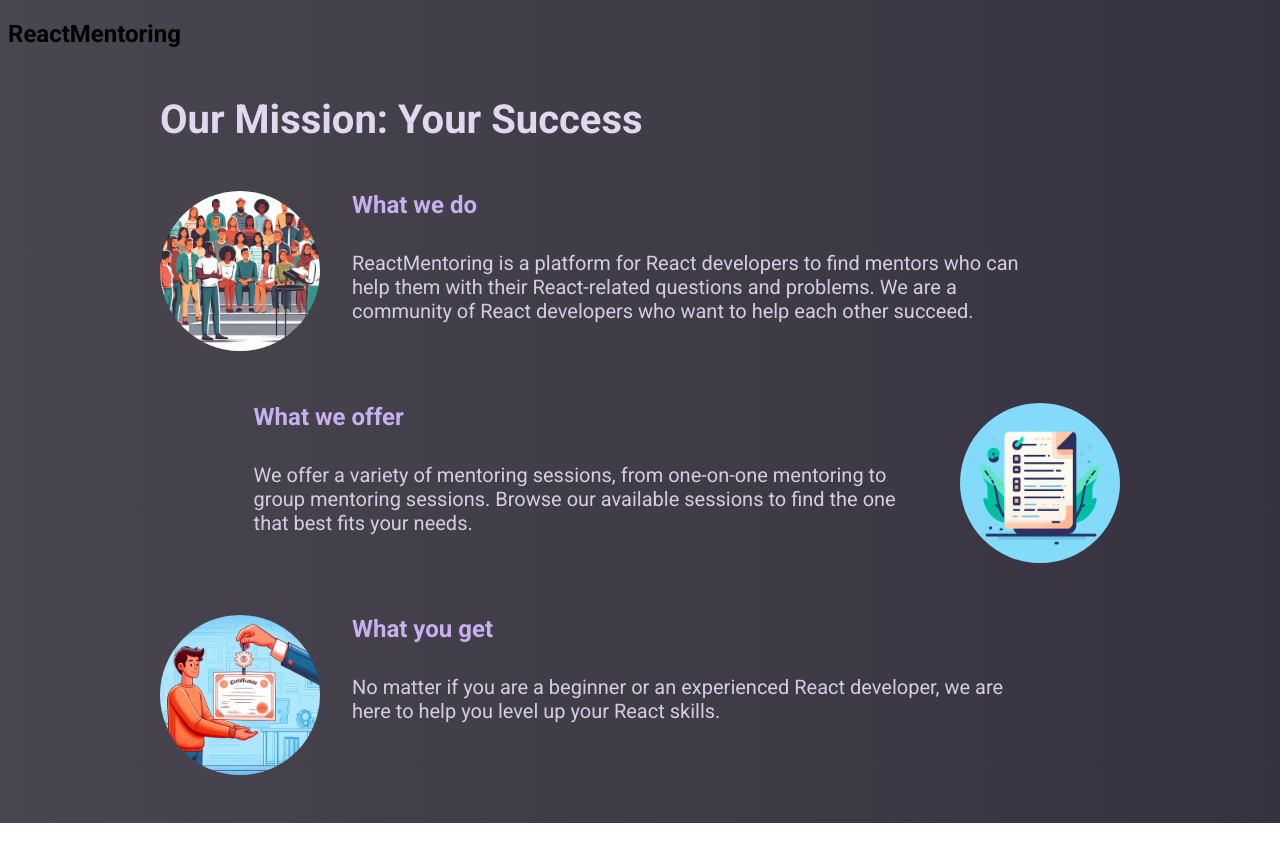
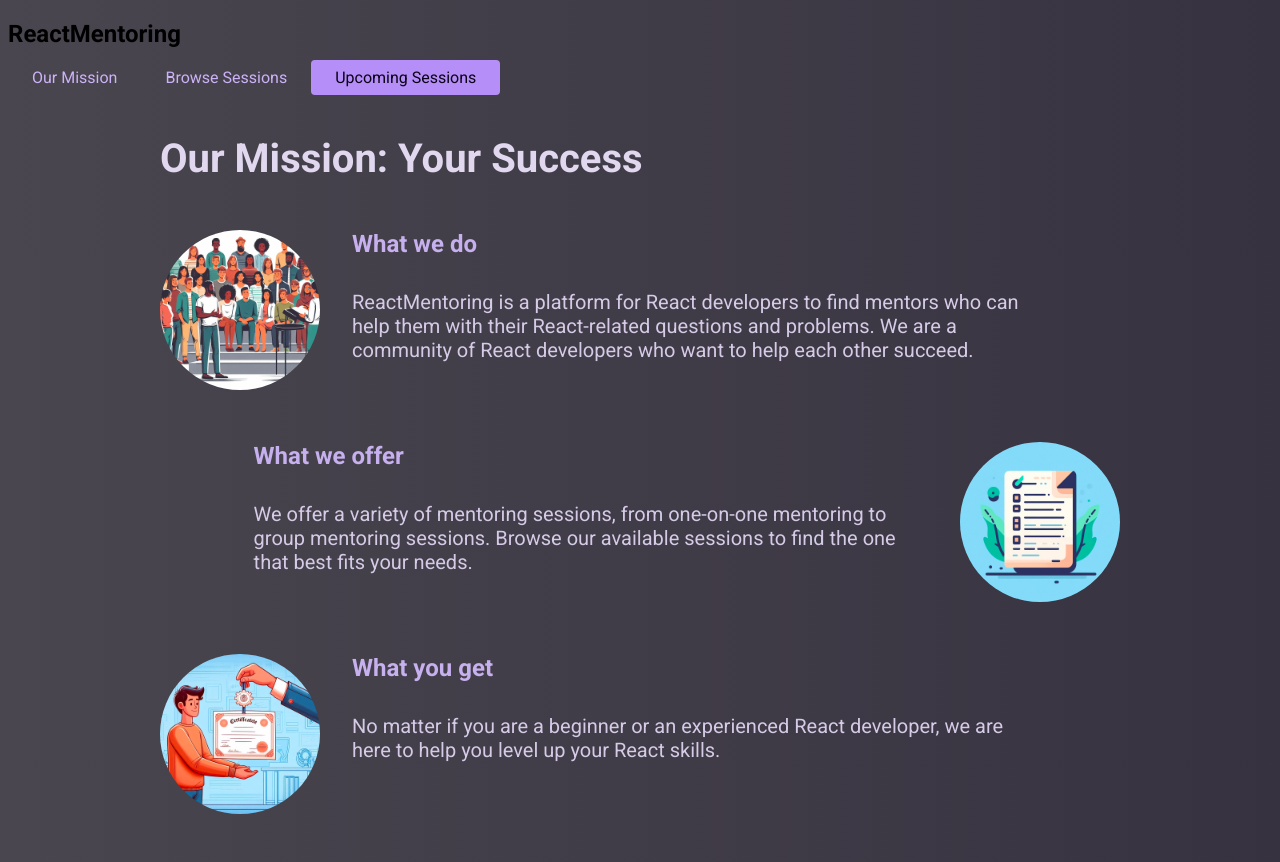
Before and after one commit to desizafirova/react-mentoring-app, a React (Vite) app: page / in a window 1280 px wide. Before the commit the page ends 823 px from the top, so only its background shows below. Built offline with nearby package versions, Linux system fonts and the light colour scheme.

Commit message:
building and importing navigation

```diff
--- a/src/components/Button.tsx
+++ b/src/components/Button.tsx
@@ -1,13 +1,15 @@
-import { ComponentPropsWithoutRef } from 'react';
+import { ComponentPropsWithoutRef, ReactNode } from 'react';
 
 type ButtonProps = ComponentPropsWithoutRef<'button'> & {
   textOnly: boolean;
   href?: never;
+  children: ReactNode;
 };
 
 type LinkProps = ComponentPropsWithoutRef<'a'> & {
   textOnly: boolean;
   href: string;
+  children: ReactNode;
 };
 
 function isAnchorProps(props: ButtonProps | LinkProps): props is LinkProps {
@@ -20,13 +22,17 @@ export default function Button(props: ButtonProps | LinkProps) {
       <a
         className={`button ${props.textOnly && `button--text-only`}`}
         {...props}
-      ></a>
+      >
+        {props.children}
+      </a>
     );
 
   return (
     <button
       className={`button ${props.textOnly && `button--text-only`}`}
       {...props}
-    ></button>
+    >
+      {props.children}
+    </button>
   );
 }
--- a/src/components/Header.tsx
+++ b/src/components/Header.tsx
@@ -1,7 +1,10 @@
+import Navigation from './Navigation';
+
 export default function Header() {
   return (
     <header>
       <h2>ReactMentoring</h2>
+      <Navigation />
     </header>
   );
 }
--- a/src/components/Navigation.tsx
+++ b/src/components/Navigation.tsx
@@ -3,7 +3,15 @@ import Button from './Button';
 export default function Navigation() {
   return (
     <div>
-      <Button />
+      <Button href="/" textOnly={true}>
+        Our Mission
+      </Button>
+      <Button href="/sessions" textOnly={true}>
+        Browse Sessions
+      </Button>
+      <Button href="/sessions" textOnly={false}>
+        Upcoming Sessions
+      </Button>
     </div>
   );
 }
```
